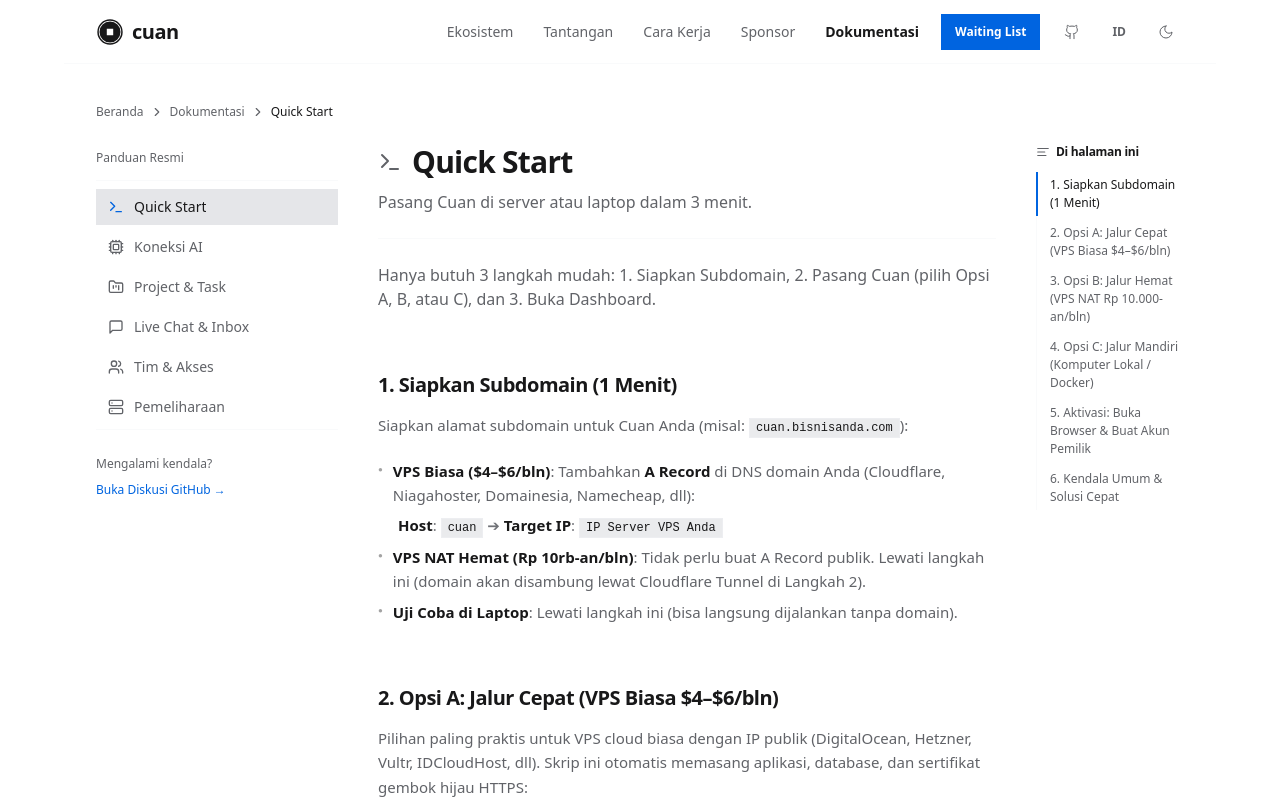
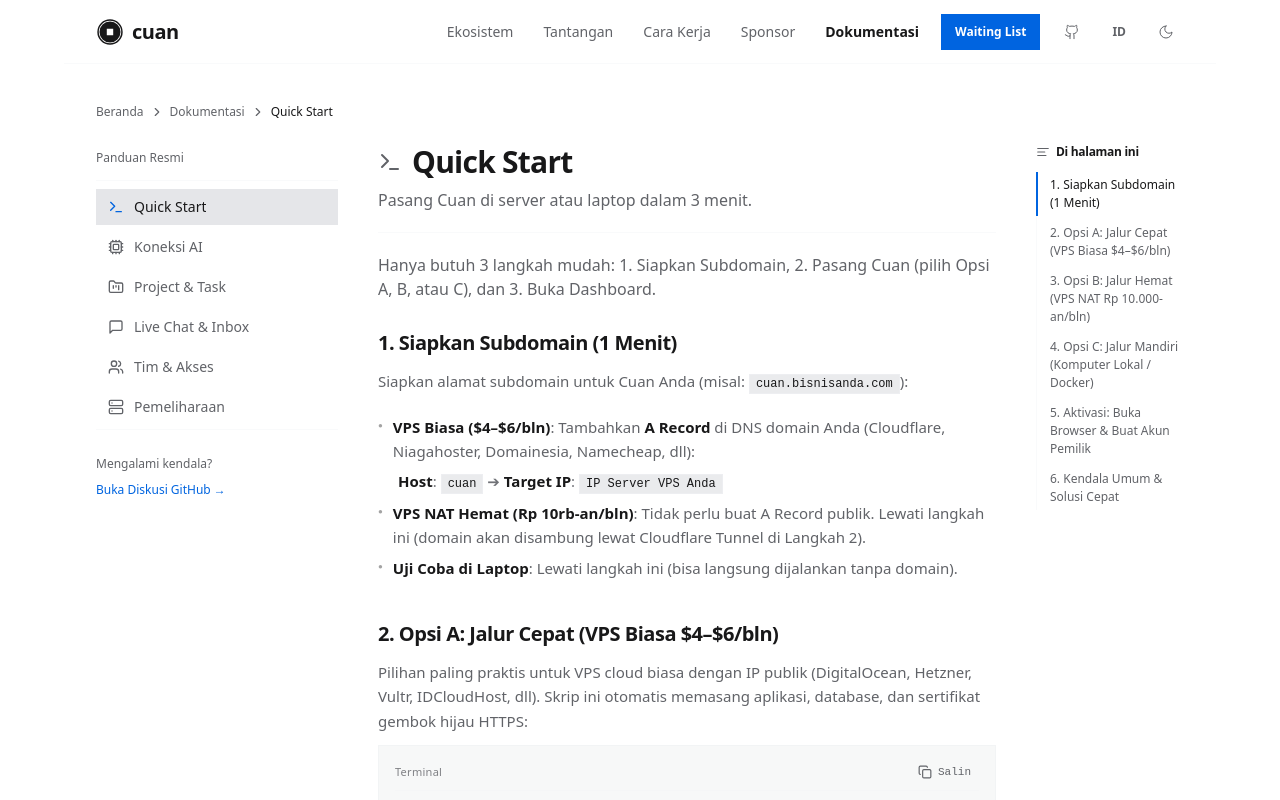
Before and after one commit to buchin/cuan-landing, a React (Vite) app: page /docs in a window 1280 px wide. Shown: the top 800 px of the page. Built offline with nearby package versions, Linux system fonts and the light colour scheme.

Commit message:
fix(docs): eliminate excessive gap between intro lead and first section

```diff
--- a/src/features/docs/DocsPage.tsx
+++ b/src/features/docs/DocsPage.tsx
@@ -265,7 +265,7 @@ export function DocsPage() {
           {/* Main Content Area */}
           <article className="md:col-span-8 lg:col-span-6 xl:col-span-7 max-w-3xl min-w-0">
             {/* Header */}
-            <header className="space-y-2.5 pb-6 border-b border-border/40">
+            <header className="space-y-2 pb-5 border-b border-border/40">
               <h1 className="text-2xl sm:text-3xl font-bold font-display tracking-tight text-foreground flex items-center gap-2.5">
                 <IconComponent className="h-6 w-6 text-muted-foreground shrink-0" />
                 <span>{language === 'en' ? currentSection.titleEn : currentSection.title}</span>
@@ -282,15 +282,18 @@ export function DocsPage() {
             />
 
             {/* Content Body */}
-            <div className="py-6 space-y-10 sm:space-y-12">
-              <p className="text-sm sm:text-base text-muted-foreground leading-relaxed">
+            <div className="pt-5 pb-8">
+              {(currentSection.content.intro || currentSection.content.introEn) && (
+                <p className="text-sm sm:text-base text-muted-foreground leading-relaxed mb-6 sm:mb-7">
                   {language === 'en'
                     ? currentSection.content.introEn
                     : currentSection.content.intro}
                 </p>
+              )}
 
+              <div className="space-y-8 sm:space-y-10">
                 {currentSection.content.subsections.map((sub) => (
-                <section key={sub.id} id={sub.id} className="space-y-3.5 pt-3 scroll-mt-24">
+                  <section key={sub.id} id={sub.id} className="space-y-3 scroll-mt-24">
                     <h2 className="text-lg sm:text-xl font-semibold tracking-tight text-foreground">
                       {language === 'en' ? sub.headingEn : sub.heading}
                     </h2>
@@ -309,6 +312,7 @@ export function DocsPage() {
                     )}
                   </section>
                 ))}
+              </div>
             </div>
 
             {/* Pagination Navigation Footer */}
```
Lines whose indentation alone changed are shown as unchanged.
